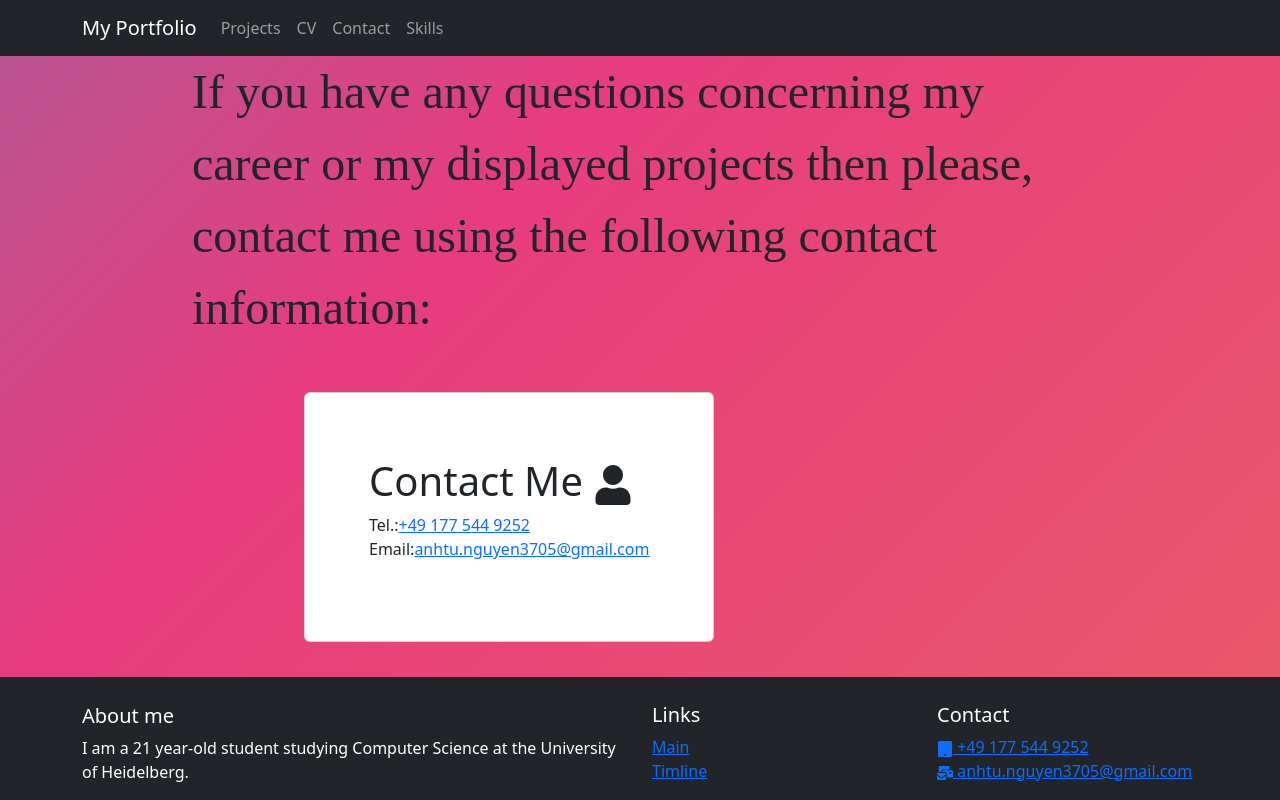
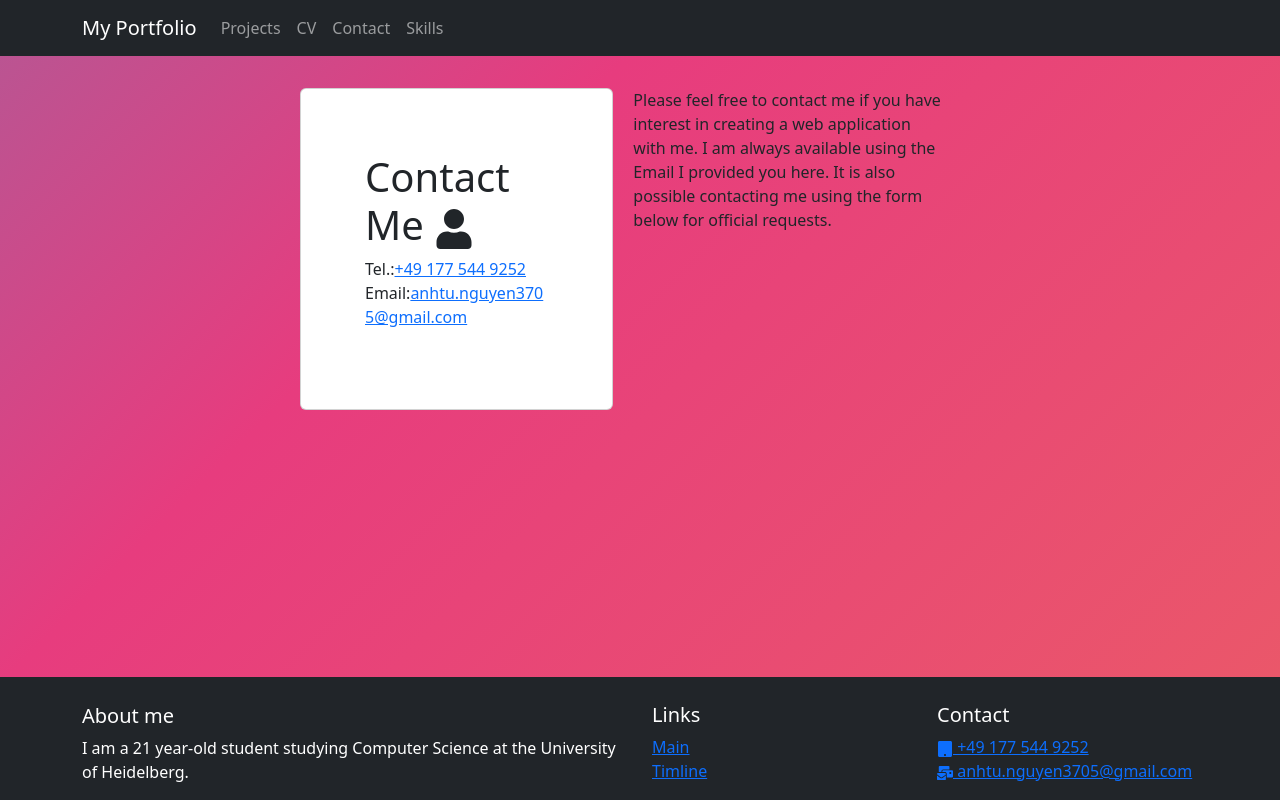
Before and after one commit to Tu2-prog/portfolio, a React (Create React App) app: page /contact_me in a window 1280 px wide. Built offline with nearby package versions, Linux system fonts and the light colour scheme.

Commit message:
add description for contact page and moved data files

```diff
--- a/src/views/Contact.js
+++ b/src/views/Contact.js
@@ -9,10 +9,7 @@ export const Contact = () => {
         <>
         <NavBar>
         </NavBar>
-        <div className="text">
-        If you have any questions concerning my career or my displayed projects then please, contact me using the following contact information:
-        </div>
-            <div className="d-flex justify-content-left align-items-center" style={{ paddingTop:"3rem", paddingLeft:"19rem"}}>
+            <div className="grid-container" style={{paddingTop:"2rem", paddingLeft:"300px"}}>
                 <Card>
                     <Card.Body style={{padding: '4rem'}}>
                         <Card.Title style={{fontSize:'2.5rem'}}>
@@ -26,6 +23,9 @@ export const Contact = () => {
                         </Card.Text>
                     </Card.Body>
                 </Card>
+            <div>
+                Please feel free to contact me if you have interest in creating a web application with me. I am always available using the Email I provided you here. It is also possible contacting me using the form below for official requests.
+            </div>
             </div>
         <Footer/>
         </>
--- a/src/views/Home.js
+++ b/src/views/Home.js
@@ -2,7 +2,7 @@ import React from "react";
 import { NavBar } from "./components/NavBar";
 import Footer from "./components/Footer";
 import SkillBox from "./components/SkillBox";
-import skills from "../skillset";
+import skills from "../data/skillset";
 
 export const Home = () => {
   return (
--- a/src/views/Projects.js
+++ b/src/views/Projects.js
@@ -2,7 +2,7 @@ import React from "react";
 import { NavBar } from "./components/NavBar";
 import Footer from "./components/Footer";
 import BasicExample from "./components/Card";
-import productsElements from "../productsElements";
+import productsElements from "../data/productsElements";
 
 export const Projects = () => {
     return (
--- a/src/views/Skills.js
+++ b/src/views/Skills.js
@@ -2,7 +2,7 @@ import React from "react";
 import { NavBar } from "./components/NavBar";
 import Footer from "./components/Footer";
 import SkillBox from "./components/SkillBox";
-import {webdev, python_dev, general_dev} from "../grouped_skills"
+import {webdev, python_dev, general_dev} from "../data/grouped_skills"
 
 export const SKills = () =>{
     const categories = [
--- a/src/views/TimeLine.js
+++ b/src/views/TimeLine.js
@@ -3,7 +3,7 @@ import { ReactComponent as SchoolIcon } from "../school.svg";
 import { NavBar } from "./components/NavBar";
 import Footer from "./components/Footer";
 
-import timelineElements from "../timelineElements";
+import timelineElements from "../data/timelineElements";
 
 import {
   VerticalTimeline,
```
Also changed, not shown: src/data/grouped_skills.js (renamed from src/grouped_skills.js), src/data/productsElements.js (renamed from src/productsElements.js), src/data/skillset.js (renamed from src/skillset.js), src/data/timelineElements.js (renamed from src/timelineElements.js).
